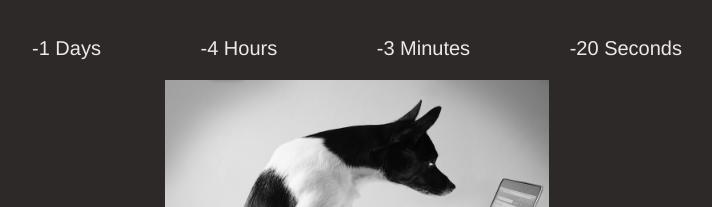
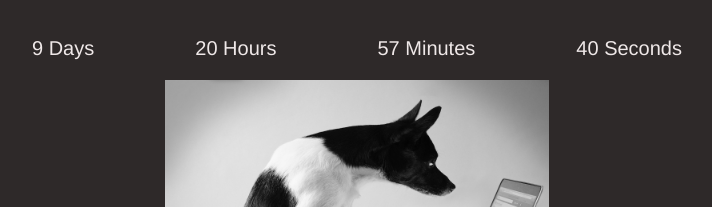
Before and after one commit to JairAlmazanM/catdogmania, a plain HTML site: page index.html in a window 1280 px wide. Shown: the part 391-598 px from the top of the page, 283-995 px from the left. Drawn offline with Linux system fonts and the light colour scheme.

Commit message:
added more time

```diff
--- a/index.html
+++ b/index.html
@@ -41,7 +41,7 @@
     </style>
     <script>
         const countDown = () => {
-            const countDay = new Date('June 20, 2024 00:00:00');
+            const countDay = new Date('June 30, 2024 00:00:00');
             const now = new Date();
             const counter = countDay - now;
             const second = 1000;
```
